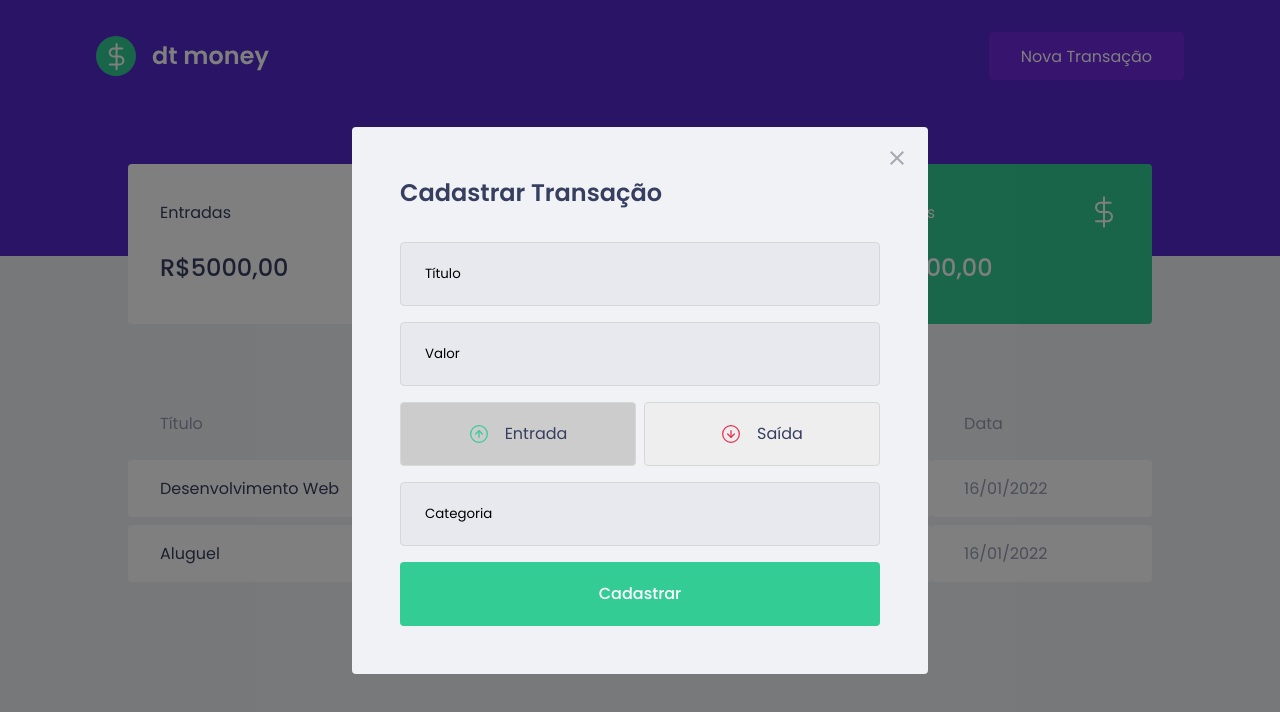
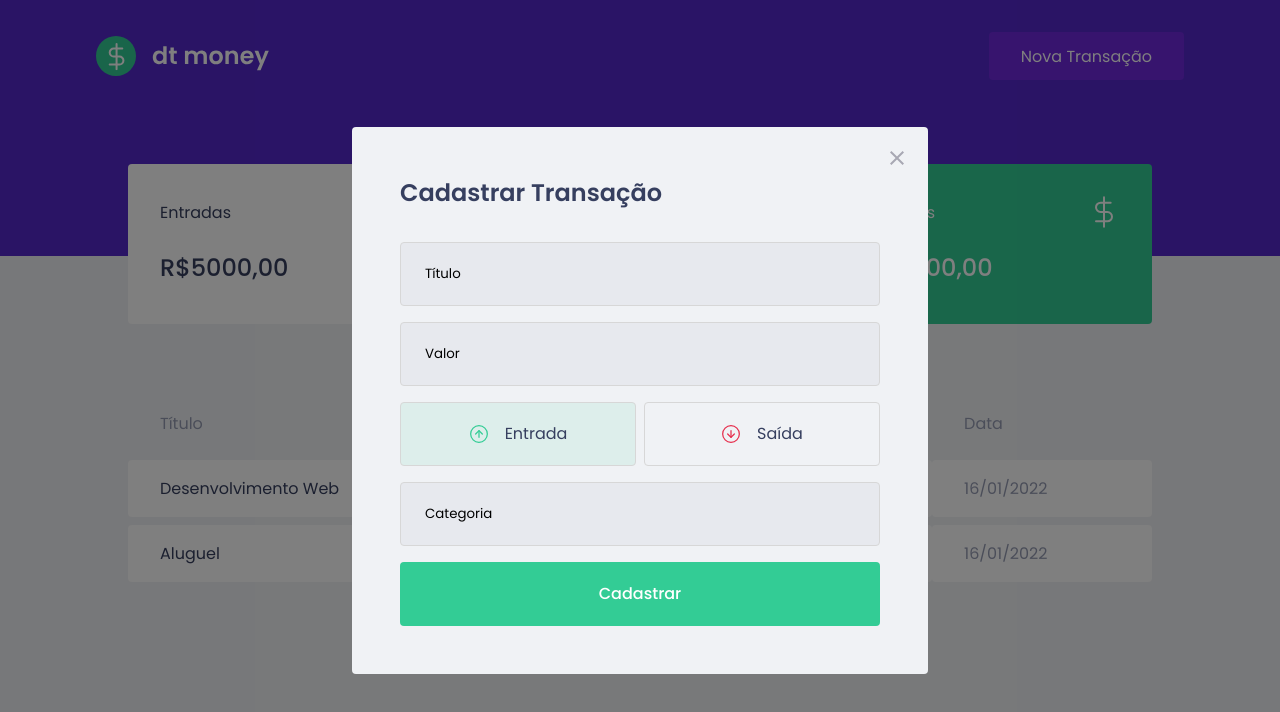
Before and after one commit to ThomasDixini/Modulo2-dtmoney, a React (Create React App) app: page / in a window 1280 px wide. Both pictures are taken after a click on the button "Nova Transação". Shown: the top 712 px of the page. Built offline with nearby package versions, Linux system fonts and the light colour scheme; no server answers; what miragejs would draw is missing.

Commit message:
Alternando as cores do botões: Entrada = verde, Saída = vermelho

```diff
--- a/src/components/NewTransactionModal/NewTransactionModal.tsx
+++ b/src/components/NewTransactionModal/NewTransactionModal.tsx
@@ -47,6 +47,7 @@
                             type="button"
                             onClick={() => { setType('deposit') }}
                             isActive={type == 'deposit'}
+                            activeColor="green"
                             >
 
                                 <img src={incomesImg} alt="Entrada" />
@@ -58,6 +59,7 @@
                             type="button"
                             onClick={() => { setType('withdraw') }}
                             isActive={type == 'withdraw'}
+                            activeColor="red"
                             >
 
                                 <img src={outcomesImg} alt="Saída" />
--- a/src/components/NewTransactionModal/styles.ts
+++ b/src/components/NewTransactionModal/styles.ts
@@ -1,5 +1,5 @@
 import styled from 'styled-components'
-import { darken } from 'polished'
+import { darken, transparentize } from 'polished'
 
 
  const Container = styled.form`
@@ -67,15 +67,27 @@
 
 interface RadioBoxProps {
    isActive: boolean;
+   activeColor: 'green' | 'red';
 }
 
+
+const colors = {
+   green: '#33CC95',
+   red: '#E62E4D'
+}
+
+
+
 export const RadioBox = styled.button<RadioBoxProps>`
+
 
       height: 4rem;
       border: 1px solid #d7d7d7;
       border-radius: 0.25rem;
 
-      background: ${(props) => props.isActive ? '#ccc' : '#eee'};
+      background: ${(props) => props.isActive
+      ?  transparentize(0.9, colors[props.activeColor])
+      : 'transparent'};
 
       display: flex;
       justify-content:center;
```
